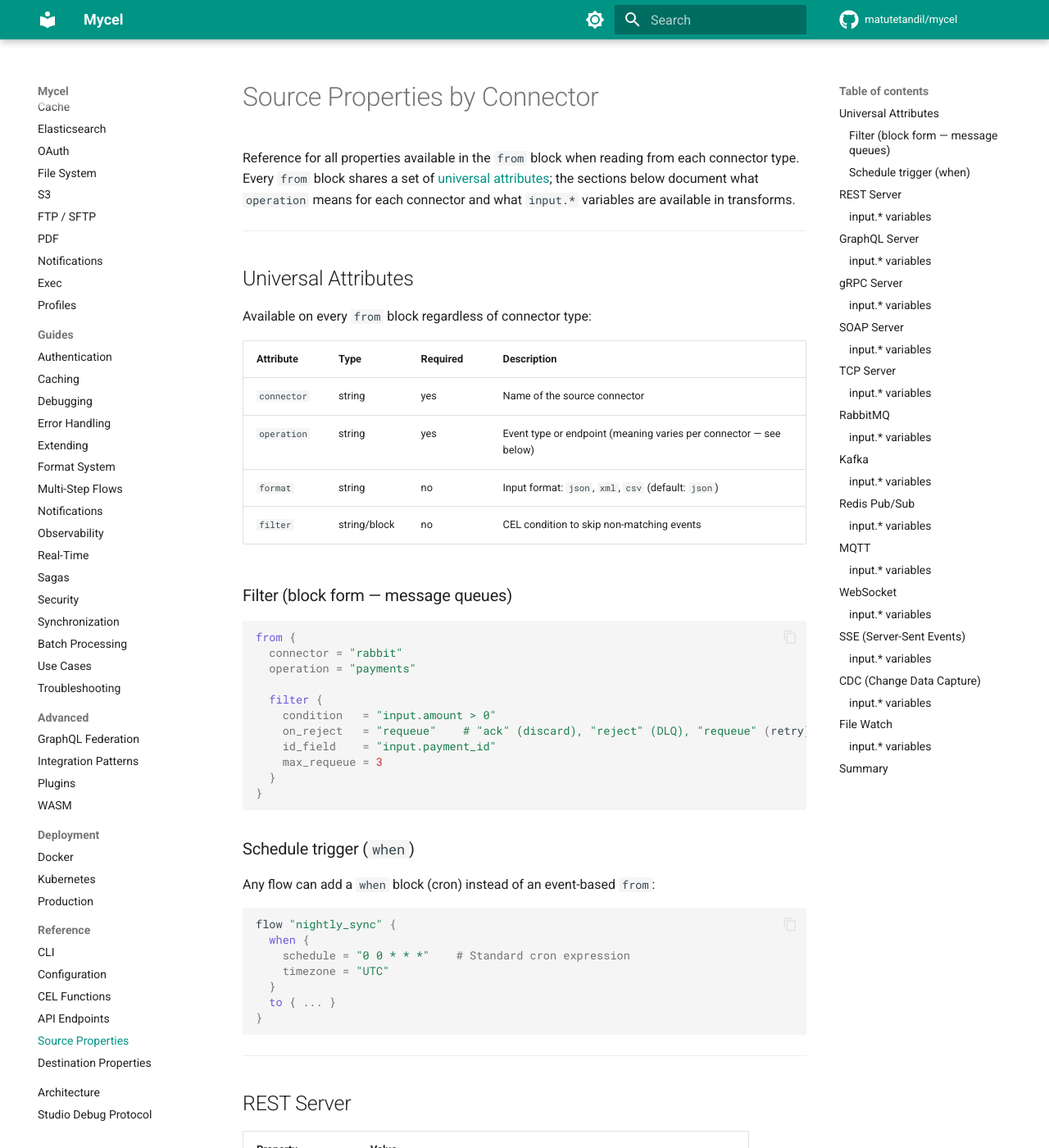
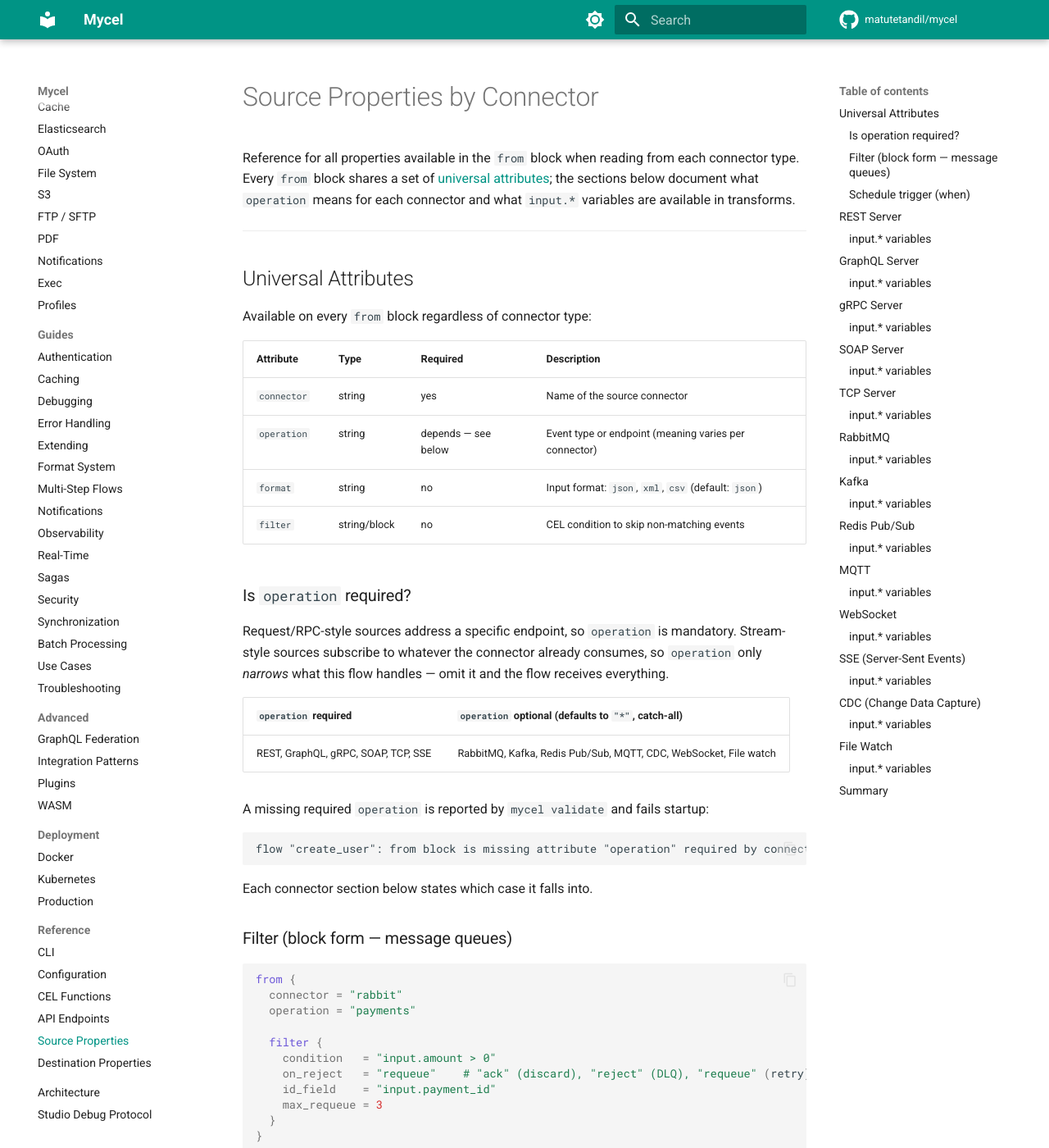
Before and after one commit to matutetandil/mycel, an MkDocs documentation site: the page built from docs/reference/source-properties.md, in a window 1280 px wide and 1400 px high. Shown: the whole window at 82% size. Built offline with MkDocs 1.6.1 and Material for MkDocs 9.7.7, drawn with Linux system fonts in a browser that asks for light colours; comment, search, counter and statistics services are not loaded; some of the changed text lies outside the part shown.

Commit message:
Correct the operation and connector type reference tables
Three claims in the docs did not match the code:

1. `operation` was documented as always required in the `from` block. It is
   required for rest, graphql, grpc, soap, tcp and sse, but optional for mq,
   mqtt, cdc, websocket and file watch, which default it to the catch-all "*".
   Each source connector section now states which case it falls into, and the
   flows page explains why the split exists.

2. The connector type for message queues was documented as `queue`. The real
   HCL type is `mq` — `queue` parses but fails when the runtime builds the
   connector.

3. WebSocket and SSE were listed as target-only in the connector table even
   though the source properties reference documents both as sources. The `pdf`
   connector was missing from the table entirely.

````diff
--- a/docs/reference/source-properties.md
+++ b/docs/reference/source-properties.md
@@ -11,9 +11,28 @@ Available on every `from` block regardless of connector type:
 | Attribute | Type | Required | Description |
 |-----------|------|----------|-------------|
 | `connector` | string | yes | Name of the source connector |
-| `operation` | string | yes | Event type or endpoint (meaning varies per connector — see below) |
+| `operation` | string | depends — see below | Event type or endpoint (meaning varies per connector) |
 | `format` | string | no | Input format: `json`, `xml`, `csv` (default: `json`) |
 | `filter` | string/block | no | CEL condition to skip non-matching events |
+
+### Is `operation` required?
+
+Request/RPC-style sources address a specific endpoint, so `operation` is
+mandatory. Stream-style sources subscribe to whatever the connector already
+consumes, so `operation` only *narrows* what this flow handles — omit it and the
+flow receives everything.
+
+| `operation` **required** | `operation` **optional** (defaults to `"*"`, catch-all) |
+|---|---|
+| REST, GraphQL, gRPC, SOAP, TCP, SSE | RabbitMQ, Kafka, Redis Pub/Sub, MQTT, CDC, WebSocket, File watch |
+
+A missing required `operation` is reported by `mycel validate` and fails startup:
+
+```
+flow "create_user": from block is missing attribute "operation" required by connector "api" (rest)
+```
+
+Each connector section below states which case it falls into.
 
 ### Filter (block form — message queues)
 
@@ -53,6 +72,7 @@ flow "nightly_sync" {
 |----------|-------|
 | **Connector type** | `rest` |
 | **`operation` format** | `"METHOD /path"` — e.g., `"GET /users"`, `"POST /orders"`, `"GET /users/:id"` |
+| **`operation` required?** | **Required** |
 
 Path parameters use colon syntax (`:id`, `:user_id`).
 
@@ -85,6 +105,7 @@ from {
 |----------|-------|
 | **Connector type** | `graphql` |
 | **`operation` format** | `"Query.fieldName"`, `"Mutation.fieldName"`, `"Subscription.fieldName"` |
+| **`operation` required?** | **Required** |
 
 ### `input.*` variables
 
@@ -109,6 +130,7 @@ from {
 |----------|-------|
 | **Connector type** | `grpc` |
 | **`operation` format** | `"Service/Method"` or `"package.Service/Method"` |
+| **`operation` required?** | **Required** |
 
 ### `input.*` variables
 
@@ -133,6 +155,7 @@ from {
 |----------|-------|
 | **Connector type** | `soap` (with `driver = "server"`) |
 | **`operation` format** | SOAP operation name — e.g., `"CreateOrder"`, `"GetUser"` |
+| **`operation` required?** | **Required** |
 
 Extracted from the SOAP envelope body element name.
 
@@ -159,6 +182,7 @@ from {
 |----------|-------|
 | **Connector type** | `tcp` |
 | **`operation` format** | Message type string (json/msgpack) or NestJS pattern string |
+| **`operation` required?** | **Required** |
 
 ### `input.*` variables
 
@@ -181,8 +205,9 @@ from {
 
 | Property | Value |
 |----------|-------|
-| **Connector type** | `queue` (with `driver = "rabbitmq"`) |
+| **Connector type** | `mq` (with `driver = "rabbitmq"`) |
 | **`operation` format** | Routing key — e.g., `"orders.created"`, `"user.*"`, `"#"` |
+| **`operation` required?** | Optional — defaults to `"*"` (catch-all) |
 
 Supports AMQP topic exchange patterns: `*` matches one word, `#` matches zero or more.
 
@@ -213,8 +238,9 @@ from {
 
 | Property | Value |
 |----------|-------|
-| **Connector type** | `queue` (with `driver = "kafka"`) |
+| **Connector type** | `mq` (with `driver = "kafka"`) |
 | **`operation` format** | Topic name — e.g., `"orders"`, `"user-events"` |
+| **`operation` required?** | Optional — defaults to `"*"` (catch-all) |
 
 ### `input.*` variables
 
@@ -243,8 +269,9 @@ from {
 
 | Property | Value |
 |----------|-------|
-| **Connector type** | `queue` (with `driver = "redis"`) |
+| **Connector type** | `mq` (with `driver = "redis"`) |
 | **`operation` format** | Channel name or glob pattern — e.g., `"orders"`, `"user.*"`, `"*"` |
+| **`operation` required?** | Optional — defaults to `"*"` (catch-all) |
 
 Exact channel match first, then pattern match (from PSubscribe), then wildcard `"*"`.
 
@@ -274,6 +301,7 @@ from {
 |----------|-------|
 | **Connector type** | `mqtt` |
 | **`operation` format** | MQTT topic pattern — e.g., `"sensors/+/temperature"`, `"home/#"` |
+| **`operation` required?** | Optional — defaults to `"*"` (catch-all) |
 
 Supports MQTT wildcards: `+` matches single level, `#` matches multi-level.
 
@@ -305,6 +333,7 @@ from {
 |----------|-------|
 | **Connector type** | `websocket` |
 | **`operation` format** | Event type: `"connect"`, `"disconnect"`, `"message"`, or custom type string |
+| **`operation` required?** | Optional — defaults to `"*"` (catch-all) |
 
 ### `input.*` variables
 
@@ -332,6 +361,7 @@ from {
 |----------|-------|
 | **Connector type** | `sse` |
 | **`operation` format** | `"connect"` or `"disconnect"` |
+| **`operation` required?** | **Required** |
 
 SSE is unidirectional (server-to-client push). The `from` block only fires on lifecycle events.
 
@@ -359,6 +389,7 @@ from {
 |----------|-------|
 | **Connector type** | `cdc` |
 | **`operation` format** | `"TRIGGER:table"` — e.g., `"INSERT:users"`, `"UPDATE:orders"`, `"*:*"` |
+| **`operation` required?** | Optional — defaults to `"*"` (catch-all) |
 
 Trigger is uppercase (`INSERT`, `UPDATE`, `DELETE`). Wildcards: `"*:users"` (any trigger), `"INSERT:*"` (any table), `"*:*"` or `"*"` (all).
 
@@ -390,6 +421,7 @@ from {
 |----------|-------|
 | **Connector type** | `file` (with `watch = true`) |
 | **`operation` format** | Glob pattern — e.g., `"*.csv"`, `"reports/*.json"`, `"**/*.csv"` |
+| **`operation` required?** | Optional — defaults to `"*"` (catch-all) |
 
 Matches against filename, relative path, or `**/` prefix with filename suffix.
 
@@ -419,21 +451,21 @@ from {
 
 ## Summary
 
-| Connector | `operation` format | Key `input.*` fields |
-|-----------|--------------------|----------------------|
-| REST | `"METHOD /path"` (e.g., `"GET /users/:id"`) | path params, query params, body fields, `headers` |
-| GraphQL | `"Query.field"` / `"Mutation.field"` / `"Subscription.field"` | argument fields |
-| gRPC | `"Service/Method"` | proto message fields |
-| SOAP | `"OperationName"` | SOAP body element children |
-| TCP | message type/pattern string | `msg.Data` fields |
-| RabbitMQ | routing key (`*` / `#` wildcards) | `body`, `headers`, `properties`, `routing_key`, `exchange` |
-| Kafka | topic name | `body`, `headers`, `topic`, `partition`, `offset`, `key`, `timestamp` |
-| Redis Pub/Sub | channel name or glob pattern | `_channel`, `_pattern`, payload fields |
-| MQTT | topic pattern (`+` / `#` wildcards) | `_topic`, `_message_id`, `_qos`, `_retained`, payload fields |
-| WebSocket | `"connect"` / `"disconnect"` / `"message"` / custom type | `event`, data fields, `user_id`, `room` |
-| SSE | `"connect"` / `"disconnect"` | `event`, `client_id`, `remote_addr` |
-| CDC | `"TRIGGER:table"` (e.g., `"INSERT:users"`) | `trigger`, `table`, `schema`, `new`, `old`, `timestamp` |
-| File watch | glob pattern (e.g., `"*.csv"`) | `_path`, `_name`, `_size`, `_mod_time`, `_event`, content fields |
+| Connector | `type` | `operation` | `operation` format | Key `input.*` fields |
+|-----------|--------|-------------|--------------------|----------------------|
+| REST | `rest` | required | `"METHOD /path"` (e.g., `"GET /users/:id"`) | path params, query params, body fields, `headers` |
+| GraphQL | `graphql` | required | `"Query.field"` / `"Mutation.field"` / `"Subscription.field"` | argument fields |
+| gRPC | `grpc` | required | `"Service/Method"` | proto message fields |
+| SOAP | `soap` | required | `"OperationName"` | SOAP body element children |
+| TCP | `tcp` | required | message type/pattern string | `msg.Data` fields |
+| SSE | `sse` | required | `"connect"` / `"disconnect"` | `event`, `client_id`, `remote_addr` |
+| RabbitMQ | `mq` + `driver = "rabbitmq"` | optional (`"*"`) | routing key (`*` / `#` wildcards) | `body`, `headers`, `properties`, `routing_key`, `exchange` |
+| Kafka | `mq` + `driver = "kafka"` | optional (`"*"`) | topic name | `body`, `headers`, `topic`, `partition`, `offset`, `key`, `timestamp` |
+| Redis Pub/Sub | `mq` + `driver = "redis"` | optional (`"*"`) | channel name or glob pattern | `_channel`, `_pattern`, payload fields |
+| MQTT | `mqtt` | optional (`"*"`) | topic pattern (`+` / `#` wildcards) | `_topic`, `_message_id`, `_qos`, `_retained`, payload fields |
+| WebSocket | `websocket` | optional (`"*"`) | `"connect"` / `"disconnect"` / `"message"` / custom type | `event`, data fields, `user_id`, `room` |
+| CDC | `cdc` | optional (`"*"`) | `"TRIGGER:table"` (e.g., `"INSERT:users"`) | `trigger`, `table`, `schema`, `new`, `old`, `timestamp` |
+| File watch | `file` + `watch = true` | optional (`"*"`) | glob pattern (e.g., `"*.csv"`) | `_path`, `_name`, `_size`, `_mod_time`, `_event`, content fields |
 
 ---
 
````
Also changed, not shown: docs/core-concepts/connectors.md (+4 -3 lines), docs/core-concepts/flows.md (+41 -2 lines), docs/reference/configuration.md (+2 -1 lines).
